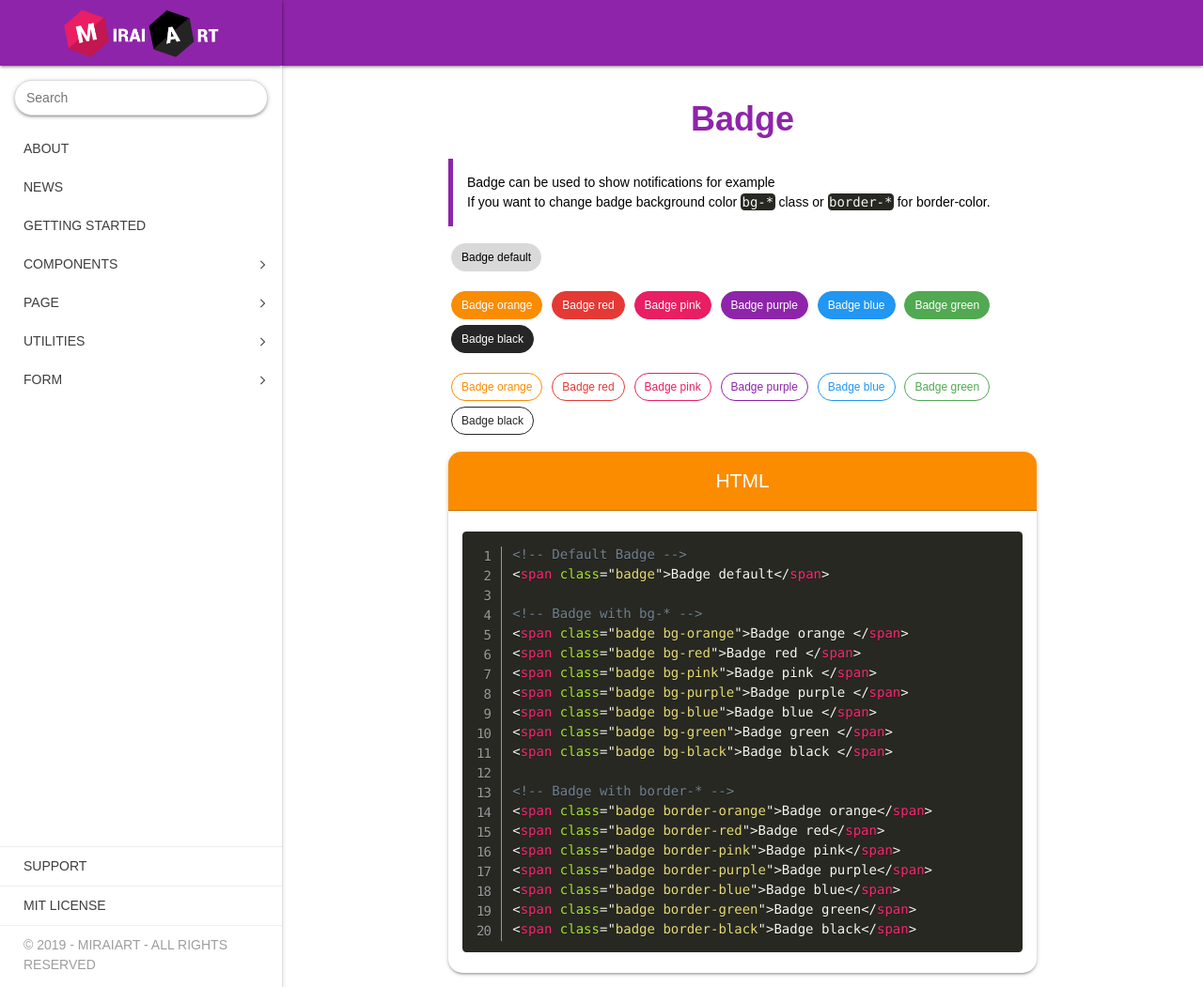
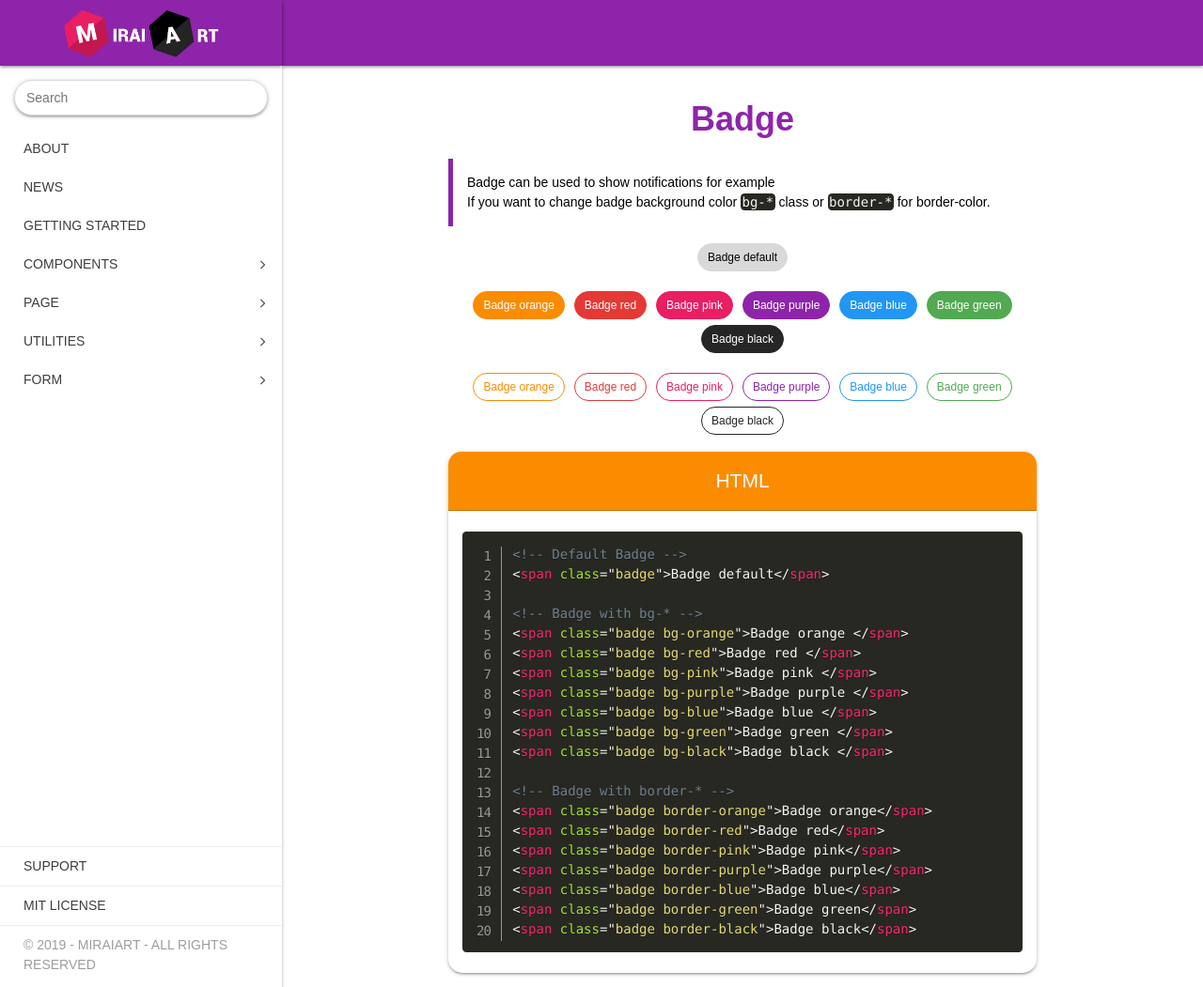
Before and after one commit to MiraiArt/miraiart.github.io, a Jekyll site: the page built from badge.html, in a window 1280 px wide. Shown: the whole page at 94% size. Built offline with Jekyll 4.4.1, drawn with Linux system fonts in a browser that asks for light colours; nearby versions of some CDN libraries; comment, search, counter and statistics services are not loaded.

Commit message:
Update badge.html

```diff
--- a/badge.html
+++ b/badge.html
@@ -13,11 +13,11 @@ title: "Component - Badge"
     </blockquote>
 </div>
 
-<div class="form-row">
+<div class="form-row text-center">
     <span class="badge">Badge default</span>
 </div>
 
-<div class="form-row">
+<div class="form-row text-center">
     <span class="badge bg-orange">Badge orange</span>
     <span class="badge bg-red">Badge red</span>
     <span class="badge bg-pink">Badge pink</span>
@@ -27,7 +27,7 @@ title: "Component - Badge"
     <span class="badge bg-black">Badge black</span>
 </div>
 
-<div class="form-row">
+<div class="form-row text-center">
     <span class="badge border-orange">Badge orange</span>
     <span class="badge border-red">Badge red</span>
     <span class="badge border-pink">Badge pink</span>
```
